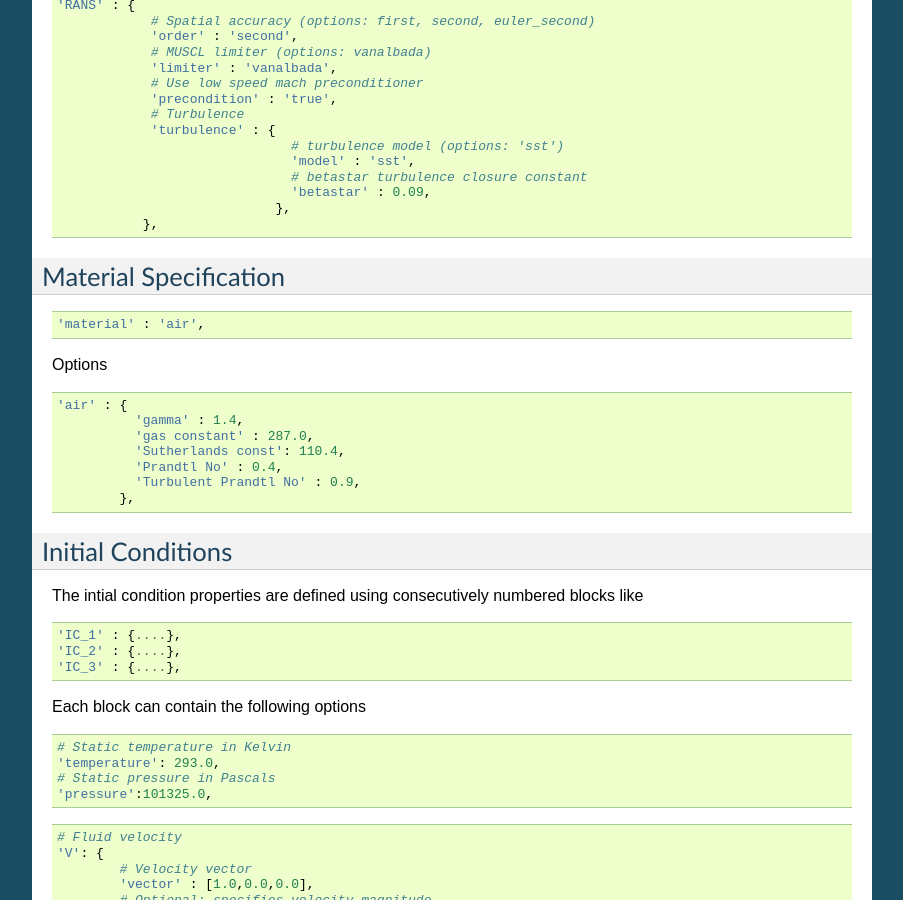
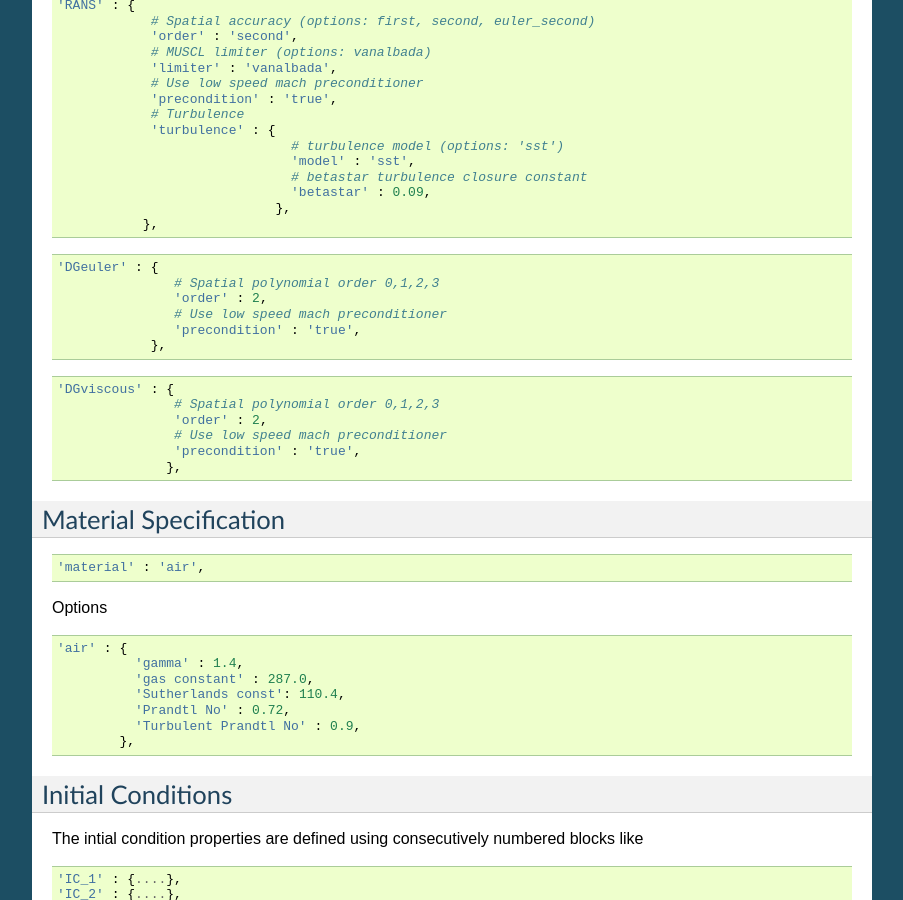
Before and after one commit to zCFD/zCFDguide, a Sphinx documentation site: the page built from docs/source/control-dict.rst, in a window 1280 px wide and 900 px high, scrolled down 2789 px. Shown: the whole window, without its empty margins (198-1101 px from the left). Built offline with Sphinx 7.4.7, drawn with Linux system fonts in a browser that asks for light colours; formulas are drawn with MathJax 3.

Commit message:
Started adding dg user guide info

```diff
--- a/docs/source/control-dict.rst
+++ b/docs/source/control-dict.rst
@@ -196,6 +196,24 @@ Options
                                 },
                },
 
+.. code-block:: python
+
+    'DGeuler' : {
+                   # Spatial polynomial order 0,1,2,3
+                   'order' : 2,
+                   # Use low speed mach preconditioner
+                   'precondition' : 'true',
+                },
+
+.. code-block:: python
+
+    'DGviscous' : {
+                   # Spatial polynomial order 0,1,2,3
+                   'order' : 2,
+                   # Use low speed mach preconditioner
+                   'precondition' : 'true',
+                  },
+
 Material Specification
 ----------------------
 
@@ -211,7 +229,7 @@ Options
               'gamma' : 1.4,
               'gas constant' : 287.0,
               'Sutherlands const': 110.4,
-              'Prandtl No' : 0.4,
+              'Prandtl No' : 0.72,
               'Turbulent Prandtl No' : 0.9,
             },
 
```
